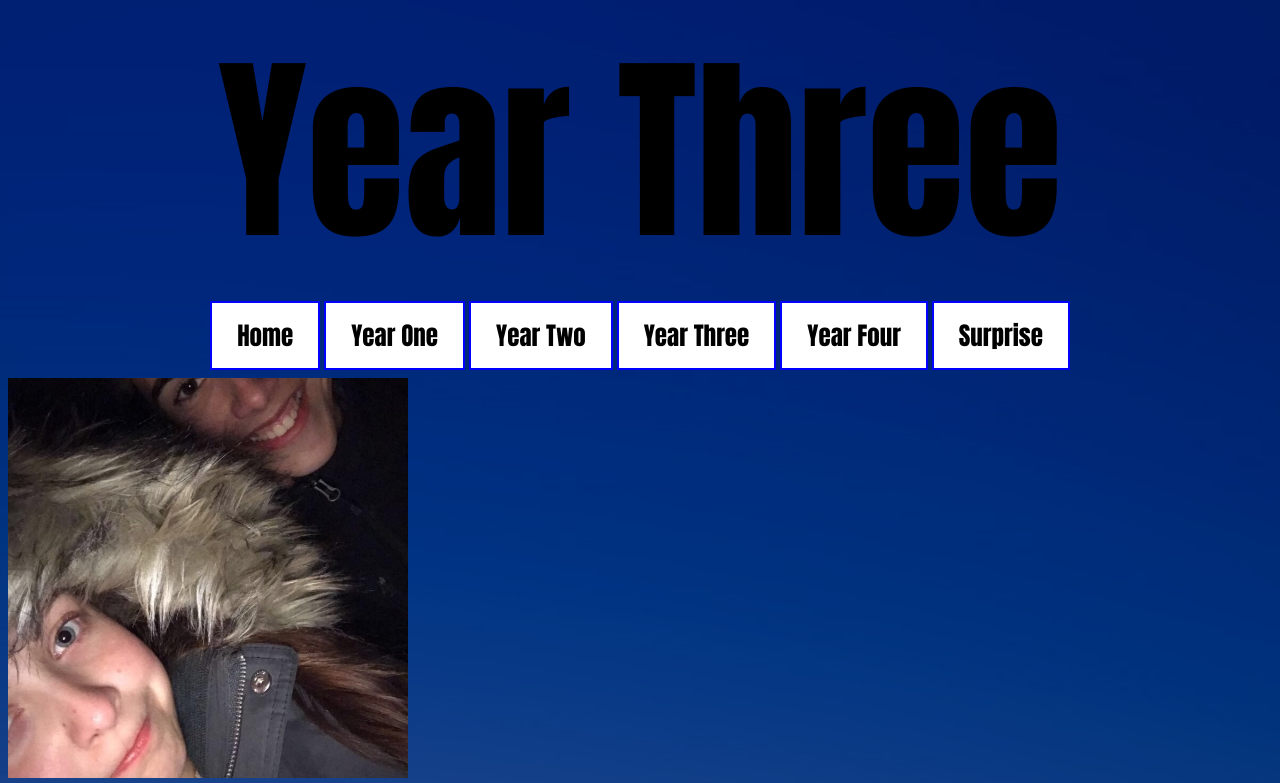
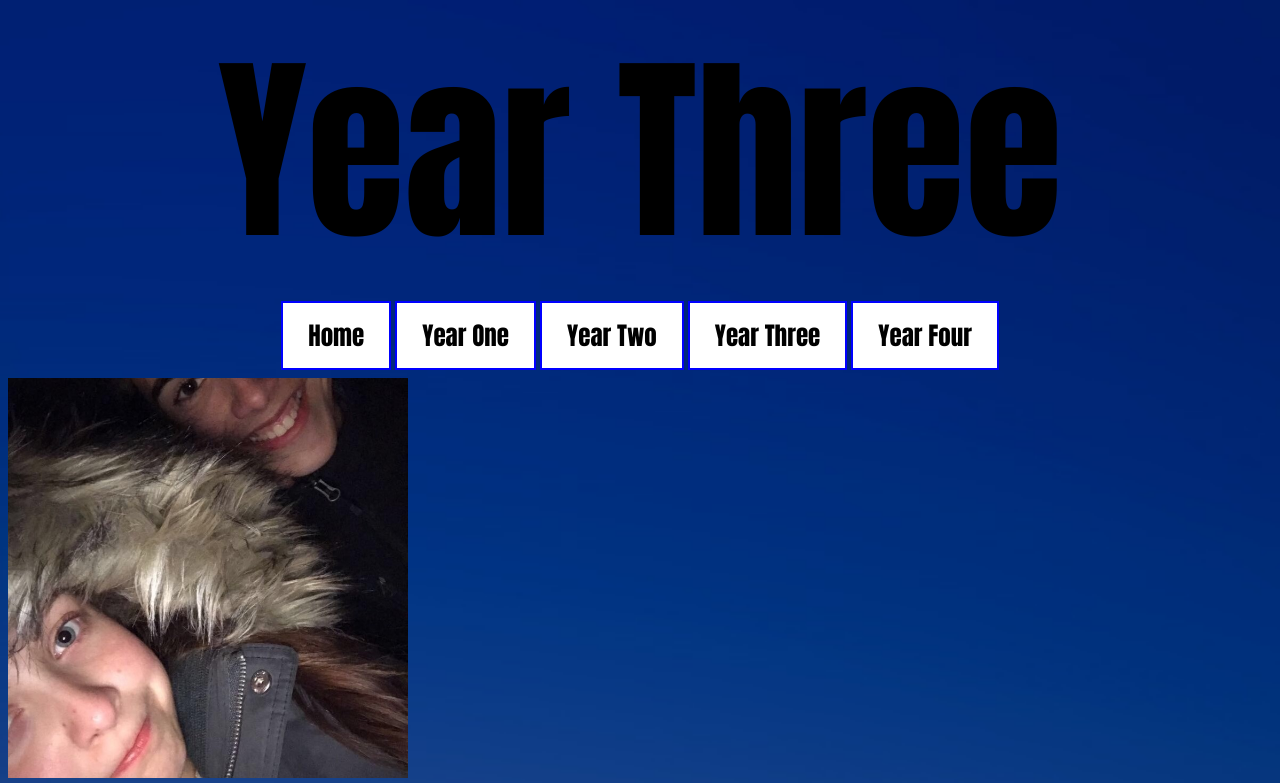
Before and after one commit to zackman2000/zackman2000.github.io, a plain HTML site: page yr3.html in a window 1280 px wide. Shown: the top 783 px of the page. Drawn offline with Linux system fonts and the light colour scheme.

Commit message:
Update yr3.html

```diff
--- a/yr3.html
+++ b/yr3.html
@@ -15,7 +15,6 @@
         <a href="./yr2.html">Year Two</a>
         <a href="./yr3.html">Year Three</a>
         <a href="./yr4.html">Year Four</a>
-        <a href="./surprise.html">Surprise</a>
       </div>
 
 <div class="pics">
```
